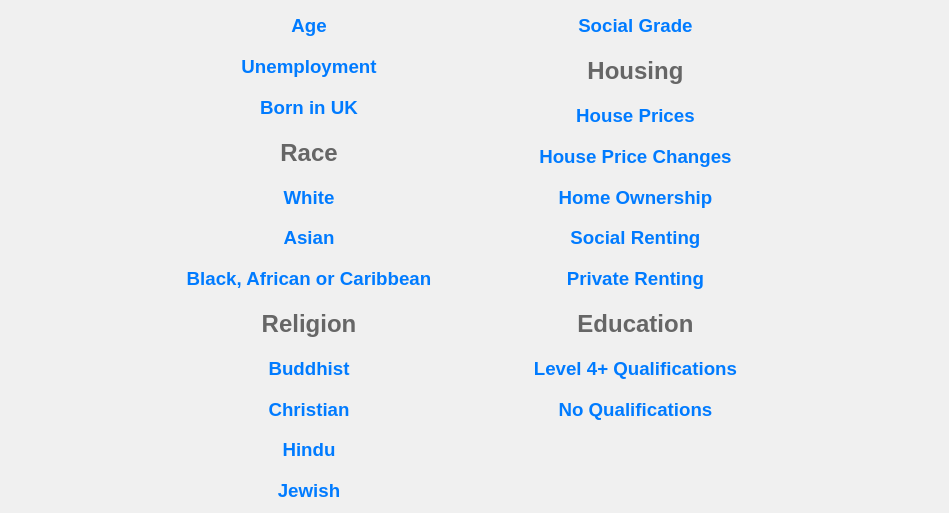
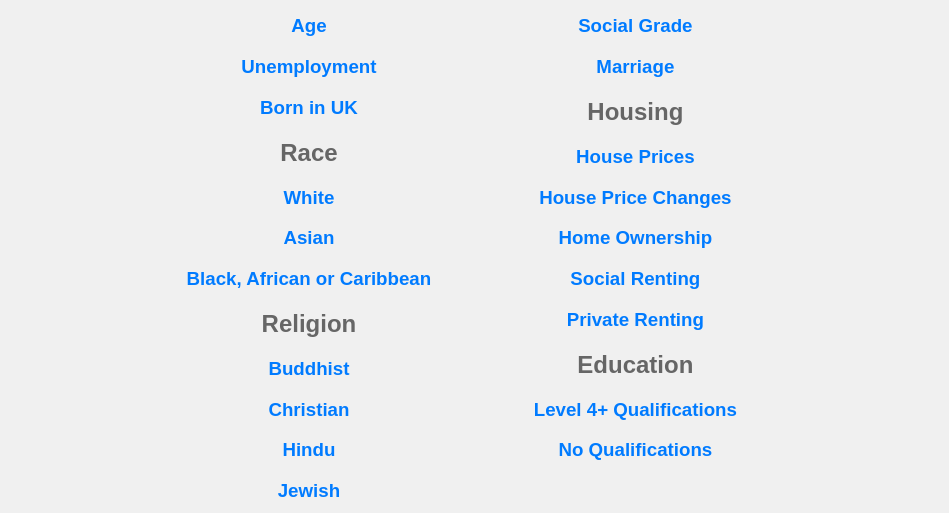
Before and after one commit to amber-fieldwebber/electiongraphs, a plain HTML site: page index.html in a window 1280 px wide. Shown: the part 287-800 px from the top of the page, without its empty margins (165-1114 px from the left). Drawn offline with Linux system fonts and the light colour scheme.

Commit message:
Update index.html

```diff
--- a/index.html
+++ b/index.html
@@ -70,6 +70,7 @@
             <h1>England and Wales</h1>
             <h3><a href="disabledplot.html">Disability</a></h3>
             <h3><a href="socialgrade.html">Social Grade</a></h3>
+            <h3><a href="married.html">Marriage</a></h3>
             <h2>Housing</h2>
             <h3><a href="housepriceplot.html">House Prices</a></h3>
             <h3><a href="housepricechangeplot.html">House Price Changes</a></h3>
```
